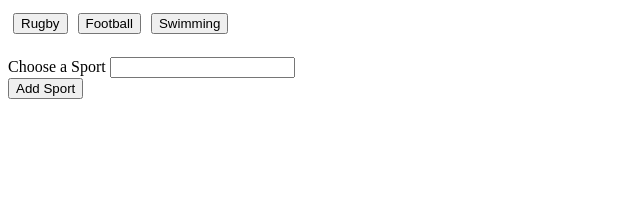
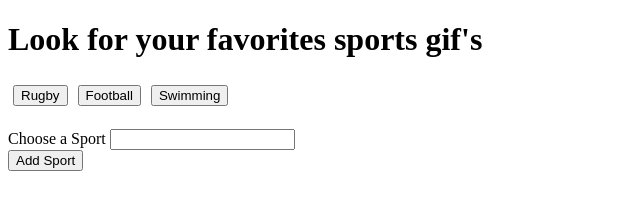
Before and after one commit to didachos24/GIPHY, a plain HTML site: page index.html in a window 1280 px wide. Shown: the whole page, without its empty margins (0-640 px from the left). Drawn offline with nearby package versions, Linux system fonts and the light colour scheme.

Commit message:
Added head comment

```diff
--- a/index.html
+++ b/index.html
@@ -7,6 +7,8 @@
 
 </head>
 <body>
+
+<h1>Look for your favorites sports gif's</h1>
  <div id="sports-selected">
 
  </div>
```
